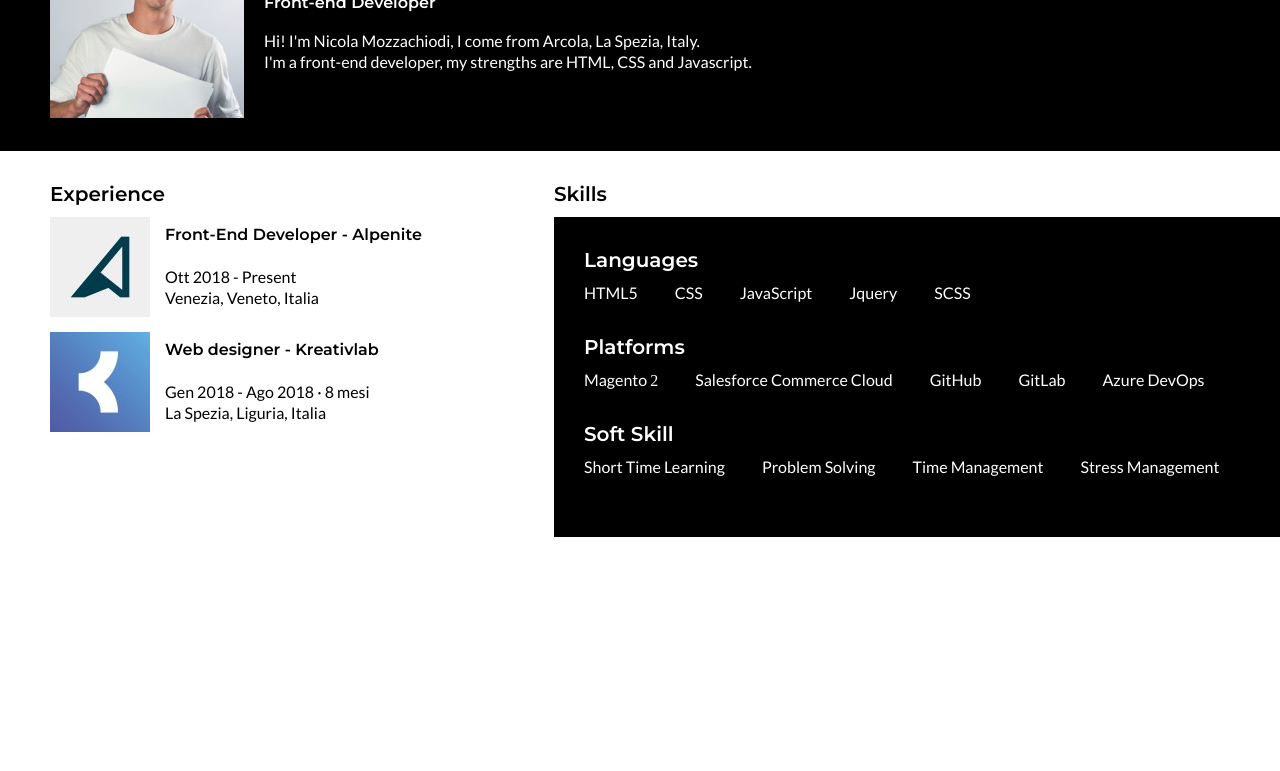
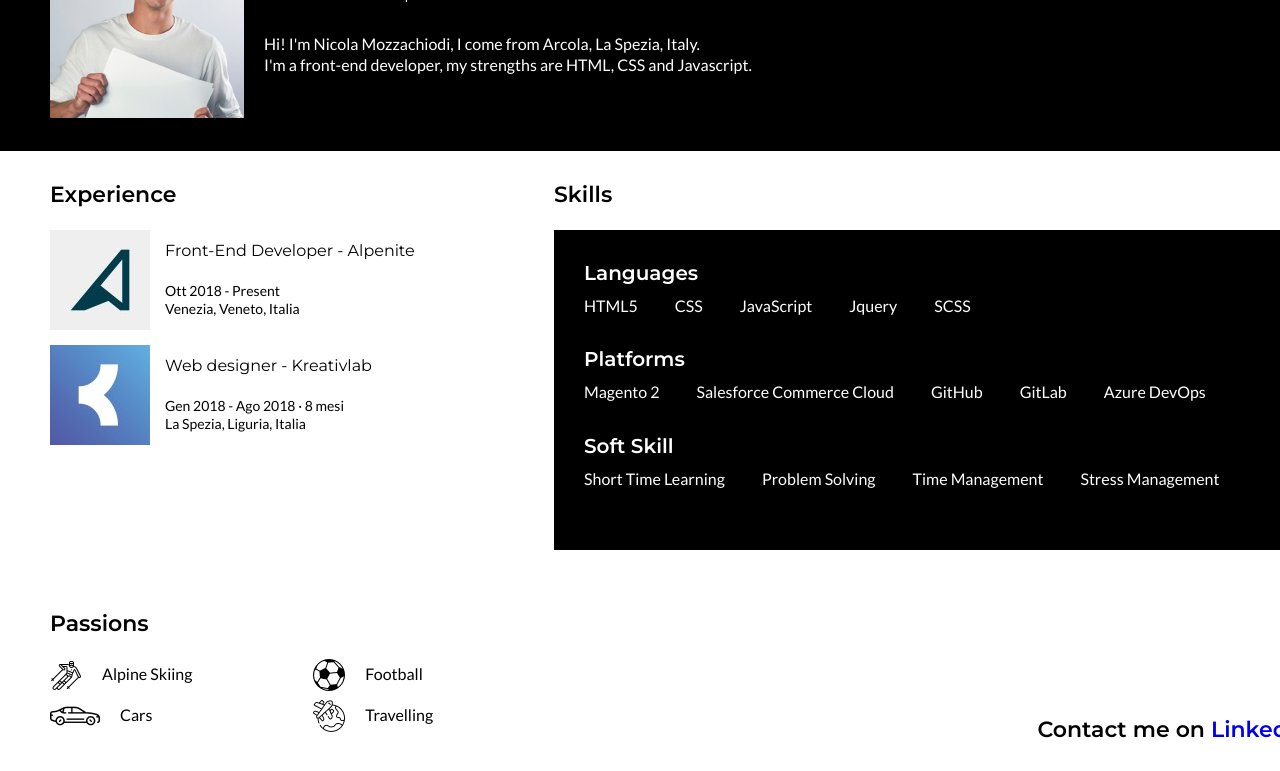
Before and after one commit to nicolamozzachiodi/nicolamozzachiodi.github.io, a plain HTML site: page index.html in a window 1280 px wide. Shown: the part 135-906 px from the top of the page. Before the commit the page ends 800 px from the top, so only its background shows below. Drawn offline with Linux system fonts and the light colour scheme.

Commit message:
add first code

```diff
--- a/css/style.css
+++ b/css/style.css
@@ -1,11 +1,18 @@
 .title {
     font-family: 'Montserrat', sans-serif;
-    font-size: 24px;
+    font-size: 26px;
     margin: 10px auto;
     font-weight: 700;
 }
+h2,
+.h2 {
+    font-family: 'Montserrat', sans-serif;
+    font-size: 22px;
+    font-weight: 600;
+    margin-bottom: 20px;
+}
 
-.sub-title {
+.h3 {
     font-family: 'Montserrat', sans-serif;
     font-size: 20px;
     font-weight: 600;
@@ -16,11 +23,11 @@
     margin-bottom: 20px;
 }
 
-h3,
-.h3 {
+h4,
+.h4 {
     font-family: 'Montserrat', sans-serif;
     font-size: 16px;
-    font-weight: 600;
+    font-weight: 400;
     display: block;
 }
 
@@ -82,3 +89,34 @@ span {
 .experience-description {
     margin-left: 15px;
 }
+
+.experience-description span:not(.h4) {
+    font-size: 14px;
+}
+
+.grid-container {
+    display: grid;
+    grid-template-columns: auto auto;
+    width: 40%;
+}
+.grid-item {
+    display: flex;
+    align-items: center;
+}
+
+.passion img {
+    margin-right: 20px;
+}
+
+.passions .wrapper.flex-container {
+    justify-content: space-between;
+    align-items: flex-end;
+}
+
+.passions h2 {
+    margin-bottom: 0;
+}
+
+.passions a {
+    text-decoration: none;
+}
--- a/index.html
+++ b/index.html
@@ -16,12 +16,12 @@
                 <img src="img/NicolaMozzachiodi.png" alt="NicolaMozzachiodi">
             </div>
             <div class="description">
-                <p class="title">
+                <h1 class="title">
                     Nicola Mozzachiodi
-                </p>
-                <h3>
-                    Front-end Developer
-                </h3>
+                </h1>
+                <h4>
+                    Front-end Developer <br /> <br /> <br />
+                </h4>
                 <p>
                     Hi! I'm Nicola Mozzachiodi, I come from Arcola, La Spezia, Italy. <br />
                     I'm a front-end developer, my strengths are HTML, CSS and Javascript.
@@ -31,12 +31,12 @@
     </div>
     <div class="container flex-container">
         <div class="experience">
-            <p class="sub-title">Experience</p>
+            <p class="h2">Experience</p>
             <ul>
                 <li class="flex-container">
                     <img src="img/Alpenite.png" alt="">
                     <div class="experience-description">
-                        <span class="h3">
+                        <span class="h4">
                             Front-End Developer - Alpenite<br /><br />
                         </span>
                         <span>
@@ -48,7 +48,7 @@
                 <li class="flex-container">
                     <img src="img/Kreativelab.png" alt="">
                     <div class="experience-description">
-                        <span class="h3">
+                        <span class="h4">
                             Web designer - Kreativlab<br /><br />
                         </span>
                         <span>
@@ -60,9 +60,9 @@
             </ul>
         </div>
         <div class="skills">
-            <p class="sub-title">Skills</p>
+            <p class="h2">Skills</p>
             <div class="black-container">
-                <p class="sub-title">Languages</p>
+                <p class="h3">Languages</p>
                 <ul>
                     <li>
                         <span>
@@ -91,13 +91,13 @@
                     </li>
                 </ul>
 
-                <p class="sub-title">Platforms</p>
+                <p class="h3">Platforms</p>
                 <ul>
                     <li>
                         <span>
-                            Magento
+                            Magento 2
                         </span>
-                          2</li>
+                    </li>
                     <li>
                         <span>
                             Salesforce Commerce Cloud
@@ -120,7 +120,7 @@
                     </li>
                 </ul>
 
-                <p class="sub-title">Soft Skill</p>
+                <p class="h3">Soft Skill</p>
                 <ul>
                     <li>
                         <span>
@@ -146,5 +146,31 @@
             </div>
         </div>
     </div>
+    <div class="container passions">
+        <p class="h2">Passions</p>
+        <div class="wrapper flex-container">
+            <div class="grid-container">
+                <div class="passion grid-item">
+                    <img src="img/skiing.png" alt="Skiing">
+                    <span>Alpine Skiing</span>
+                </div>
+                <div class="passion grid-item">
+                    <img src="img/soccer-ball-variant.png" alt="Football">
+                    <span>Football</span>
+                </div>
+                <div class="passion grid-item">
+                    <img src="img/sedan.png" alt="Car">
+                    <span>Cars</span>
+                </div>
+                <div class="passion grid-item">
+                    <img src="img/travelling.png" alt="travelling">
+                    <span>Travelling</span>
+                </div>
+            </div>
+            <h2>Contact me on <a href="https://www.linkedin.com/in/nicolamozzachiodi/">LinkedIn</a></h2>
+        </div>
+    </div>
+
+
 </body>
 </html>
```
Lines whose indentation alone changed are shown as unchanged.
